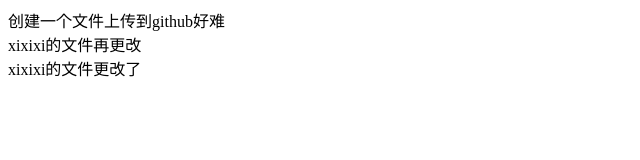
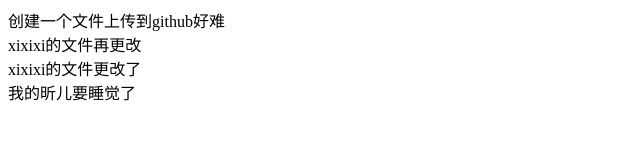
Before and after one commit to zr8990/second, a plain HTML site: page index.html in a window 1280 px wide. Shown: the whole page, without its empty margins (0-640 px from the left). Drawn offline with Linux system fonts and the light colour scheme.

Commit message:
昕昕提交了信息

```diff
--- a/index.html
+++ b/index.html
@@ -11,5 +11,7 @@
 
   <div>xixixi的文件再更改</div>
 <div>xixixi的文件更改了</div>
+
+<span> 我的昕儿要睡觉了</span>
 </body>
 </html>
```
